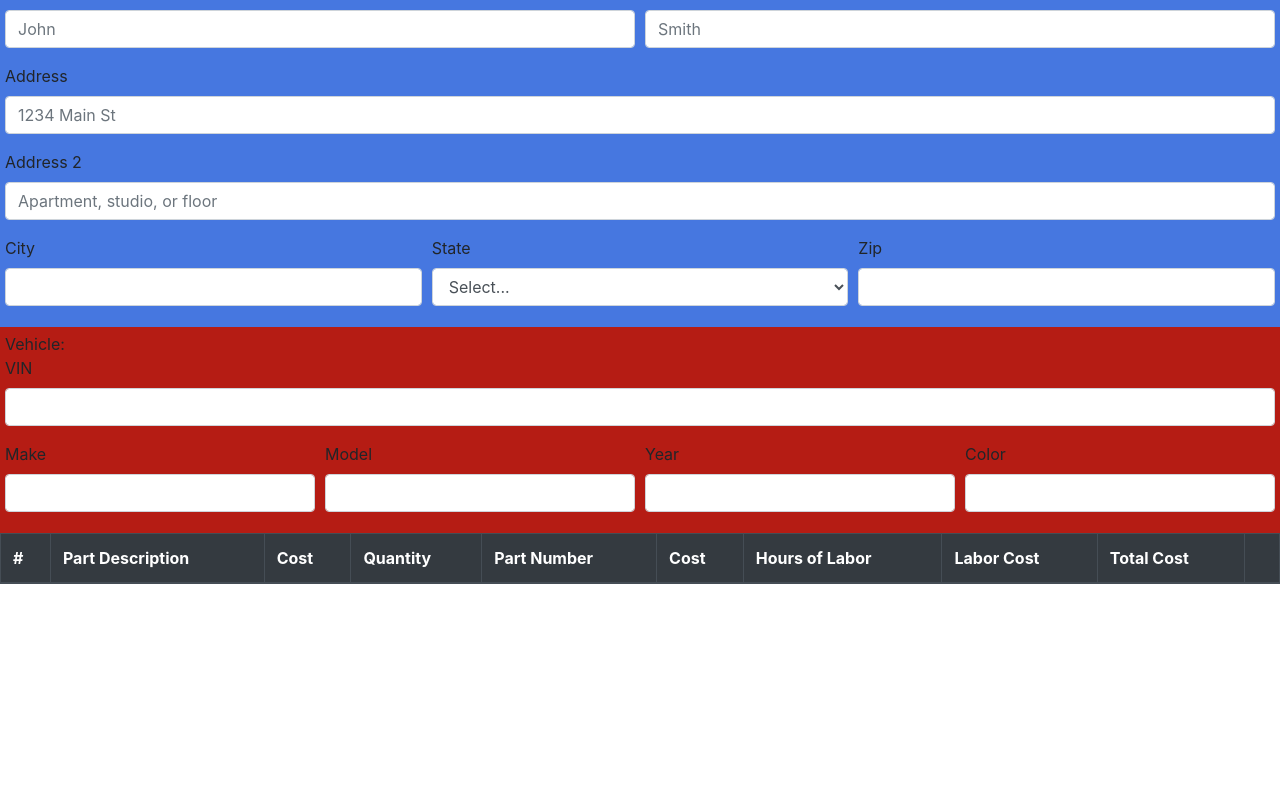
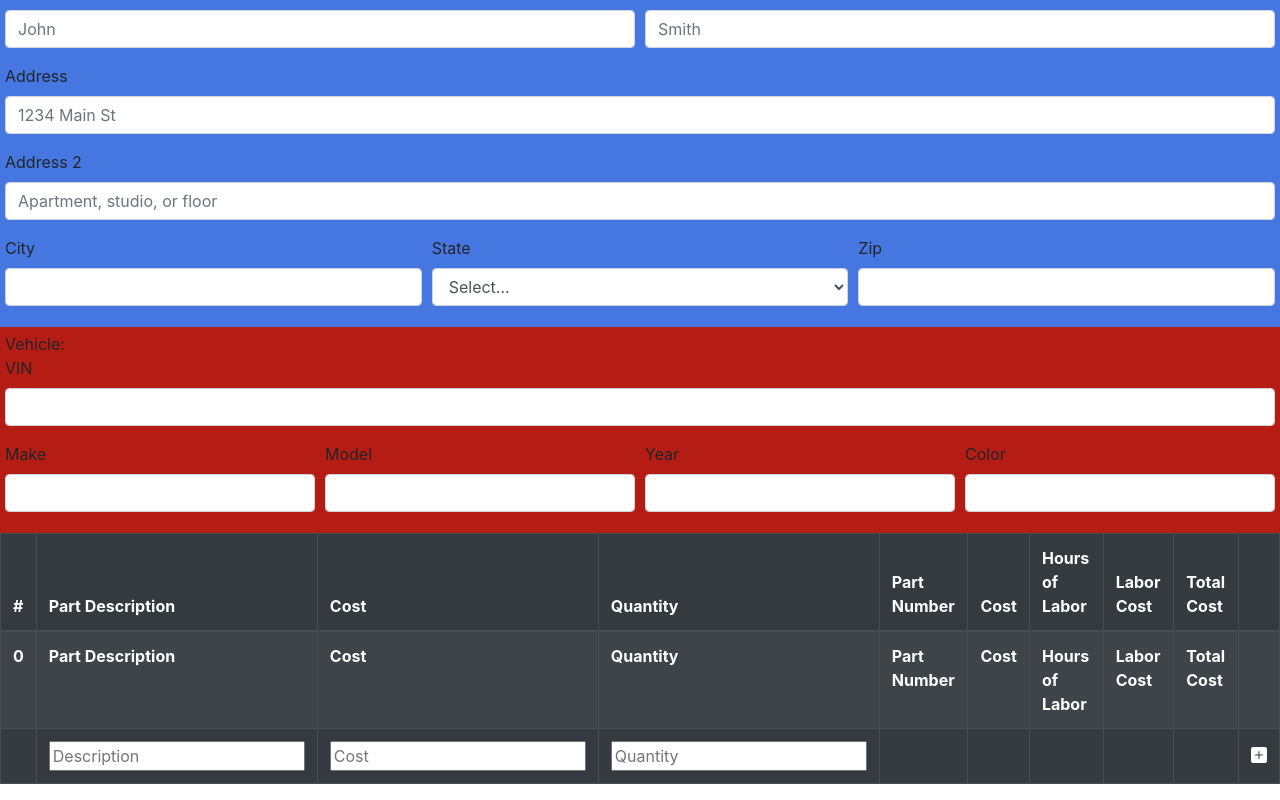
Before and after one commit to kyllo34/dealer-estimator-react-app, a React (Create React App) app: page / in a window 1280 px wide. Shown: the part 211-1011 px from the top of the page. Before the commit the page ends 811 px from the top, so only its background shows below. Built offline with nearby package versions, Linux system fonts and the light colour scheme.

Commit message:
added store and lineItems Reducer

```diff
--- a/package.json
+++ b/package.json
@@ -3,6 +3,7 @@
   "version": "0.1.0",
   "private": true,
   "dependencies": {
+    "@reduxjs/toolkit": "^1.3.5",
     "@testing-library/jest-dom": "^4.2.4",
     "@testing-library/react": "^9.5.0",
     "@testing-library/user-event": "^7.2.1",
@@ -13,6 +14,7 @@
     "react-bootstrap-icons": "^1.0.1-alpha3",
     "react-dom": "^16.13.1",
     "react-hook-form": "^5.6.1",
+    "react-redux": "^7.2.0",
     "react-scripts": "3.4.1",
     "sass": "^1.26.5"
   },
--- /dev/null
+++ b/src/Reducers/lineItemReducer.js
@@ -0,0 +1,14 @@
+const lineItems = [
+  { id: 1, description: 'Motor', cost: 12334, quantity: 1, partNumber: '111-111-111-111', hrs: 24 }
+]
+
+const lineItem = (state = lineItems, action) => {
+  switch (action.type) {
+    case 'ADD_ITEM':
+      return action.payload
+    default:
+      return state
+  }
+}
+
+export default lineItem
--- /dev/null
+++ b/src/Store/index.js
@@ -0,0 +1,10 @@
+import { configureStore } from '@reduxjs/toolkit';
+import lineItems from '../Reducers/lineItemReducer'
+
+const store = configureStore({
+  reducer: {
+    lineItems,
+  }
+})
+
+export default store;
--- /dev/null
+++ b/src/components/EstimateTable/AddPart/index.js
@@ -0,0 +1,29 @@
+import React from 'react';
+import './AddPart.scss'
+import { connect } from 'react-redux'
+import { PlusSquareFill } from 'react-bootstrap-icons';
+
+const mapStateToProps = (state) => {
+  return {
+    lineItems: state.lineItems
+  }
+}
+
+const AddPart = () => {
+  return (
+      <tr className= "Add-Part">
+        <td></td>
+        <td><input type="text" placeholder="Description" /></td>
+        <td><input type="number" min="0" step="0.01" placeholder="Cost" /></td>
+        <td><input type="number" min="0" step="1" placeholder="Quantity"/></td>
+        <td></td>
+        <td></td>
+        <td></td>
+        <td></td>
+        <td></td>
+        <td><PlusSquareFill /></td>
+      </tr>
+  )
+}
+
+export default connect(mapStateToProps)(AddPart);
--- a/src/components/EstimateTable/index.js
+++ b/src/components/EstimateTable/index.js
@@ -1,8 +1,16 @@
 import React from 'react';
+import { connect } from 'react-redux';
 import { Table } from 'react-bootstrap';
 import './EstimateTable.scss'
+import AddPart from './AddPart';
 
-const EstimateTable = () => {
+const mapStateToProps = state => {
+  return {
+    lineItems: state.lineItems
+  }
+}
+
+const EstimateTable = ({ lineItems }) => {
   return (
     <div className="Estimate-Table">
         <Table striped bordered hover variant="dark">
@@ -19,13 +27,28 @@ const EstimateTable = () => {
               <th>Total Cost</th>
               <th></th>
             </tr>
-            <tbody>
-              <tr></tr>
-            </tbody>
           </thead>
+          <tbody>
+            {lineItems.map((lineItem, index) => (
+              <tr>
+                <th key={index}>{index}</th>
+                <th>Part Description</th>
+                <th>Cost</th>
+                <th>Quantity</th>
+                <th>Part Number</th>
+                <th>Cost</th>
+                <th>Hours of Labor</th>
+                <th>Labor Cost</th>
+                <th>Total Cost</th>
+                <th></th>
+              </tr>
+
+            ))}
+            <AddPart />
+          </tbody>
         </Table>
     </div>
   )
 }
 
-export default EstimateTable;
+export default connect(mapStateToProps)(EstimateTable);
--- a/src/components/Header/index.js
+++ b/src/components/Header/index.js
@@ -1,7 +1,7 @@
 import React from 'react';
 import logo from '../../assets/logo.png'
 import './Header.scss'
-import {PersonSquare} from 'react-bootstrap-icons';
+import { PersonSquare } from 'react-bootstrap-icons';
 
 const Header = () => {
   return (
--- a/src/index.js
+++ b/src/index.js
@@ -3,11 +3,15 @@ import ReactDOM from 'react-dom';
 import './index.css';
 import App from '../src/components/App/App';
 import * as serviceWorker from './serviceWorker';
+import { Provider } from 'react-redux';
 import 'bootstrap/dist/css/bootstrap.min.css';
+import store from './Store'
 
 ReactDOM.render(
   <React.StrictMode>
-    <App />
+    <Provider store={store}>
+      <App />
+    </Provider>
   </React.StrictMode>,
   document.getElementById('root')
 );
```
Also changed, not shown: src/components/EstimateTable/AddPart/AddPart.scss (added), src/components/EstimateTable/TableForm/index.js (deleted), 1 other file (tests, documents, lock files or other folders).
